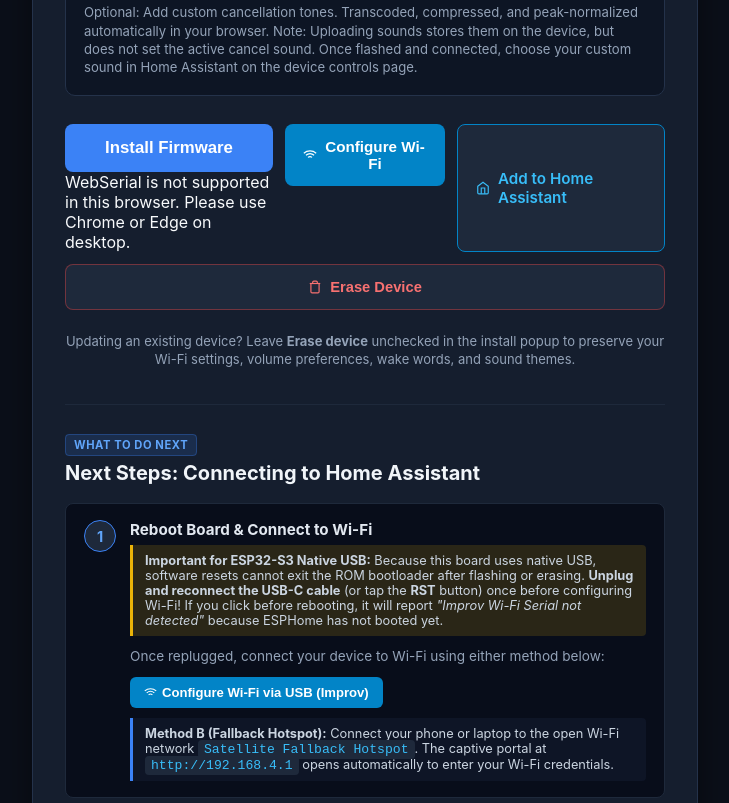
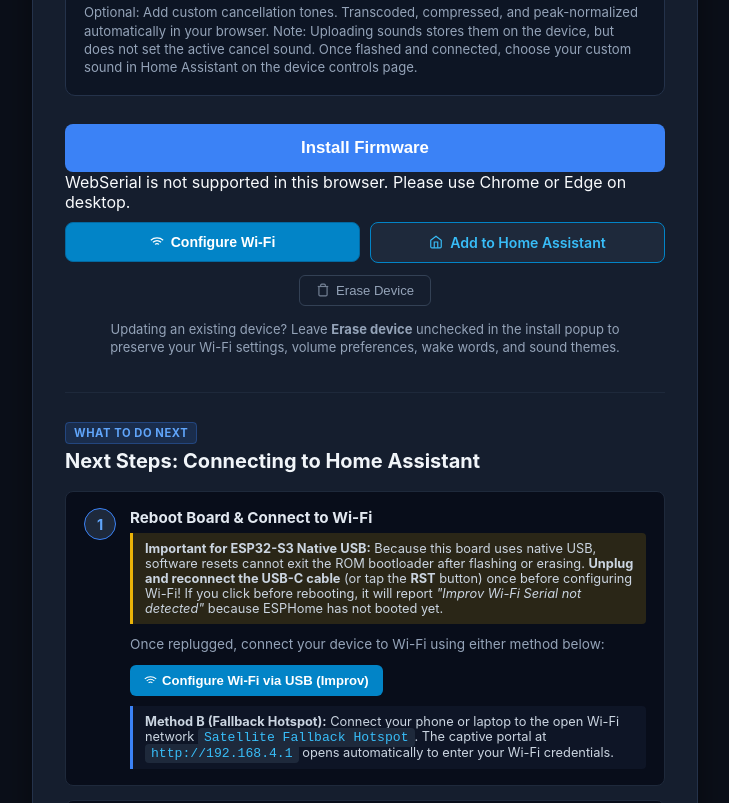
Before and after one commit to axiomantic/esphome-satellite, a plain HTML site: page web/index.html in a window 1280 px wide. Shown: the part 2397-3200 px from the top of the page, without its empty margins (275-1004 px from the left). Drawn offline with Linux system fonts and the light colour scheme.

Commit message:
web: redesign installer buttons into hierarchical layout with non-breaking labels

```diff
--- a/web/index.html
+++ b/web/index.html
@@ -88,28 +88,38 @@
     .ha-selection-note a:hover, .hint a:hover { color: #7dd3fc; }
     .install-warning-notice { width: 100%; box-sizing: border-box; margin-bottom: 8px; background: rgba(239, 68, 68, 0.1); border-left: 3px solid #ef4444; padding: 10px 14px; border-radius: 4px; font-size: 0.82rem; color: #fca5a5; display: none; text-align: left; }
     button.install-btn:disabled, button.install-btn.disabled-btn { background: #334155 !important; color: #64748b !important; cursor: not-allowed !important; box-shadow: none !important; opacity: 0.6; }
-    .actions { margin-top: 28px; display: flex; flex-direction: column; align-items: center; gap: 12px; }
-    button.install-btn { background: var(--primary); color: white; border: none; padding: 14px 28px; font-size: 1.05rem; font-weight: 600; border-radius: 8px; cursor: pointer; transition: background 0.2s; width: 100%; }
+    .actions { margin-top: 28px; display: flex; flex-direction: column; align-items: center; gap: 10px; width: 100%; }
+    .action-primary { width: 100%; }
+    .action-primary esp-web-install-button { width: 100%; display: block; }
+    button.install-btn { background: var(--primary); color: white; border: none; padding: 14px 28px; font-size: 1.05rem; font-weight: 600; border-radius: 8px; cursor: pointer; transition: background 0.2s; width: 100%; display: flex; align-items: center; justify-content: center; gap: 8px; white-space: nowrap; box-sizing: border-box; }
     button.install-btn:hover { background: var(--primary-hover); }
-    .action-buttons-row { width: 100%; display: flex; gap: 12px; flex-wrap: wrap; align-items: stretch; }
-    .action-buttons-row esp-web-install-button { flex: 2; min-width: 180px; }
-    .action-buttons-row improv-wifi-serial-launch-button { flex: 1.5; min-width: 160px; }
-    button.wifi-btn { background: #0284c7; color: white; border: none; padding: 14px 18px; font-size: 0.95rem; font-weight: 600; border-radius: 8px; cursor: pointer; transition: background 0.2s; width: 100%; display: inline-flex; align-items: center; justify-content: center; gap: 6px; }
+    .action-secondary-row { width: 100%; display: grid; grid-template-columns: repeat(auto-fit, minmax(200px, 1fr)); gap: 10px; }
+    .action-secondary-row improv-wifi-serial-launch-button { width: 100%; display: block; }
+    button.wifi-btn { background: #0284c7; color: white; border: 1px solid #0369a1; padding: 11px 14px; font-size: 0.88rem; font-weight: 600; border-radius: 8px; cursor: pointer; transition: all 0.2s ease; width: 100%; display: inline-flex; align-items: center; justify-content: center; gap: 7px; white-space: nowrap; box-sizing: border-box; }
     button.wifi-btn:hover { background: #0369a1; }
-    .modal-wifi-btn { background: #0284c7; color: white; border: none; padding: 8px 14px; font-size: 0.82rem; font-weight: 600; border-radius: 6px; cursor: pointer; display: inline-flex; align-items: center; gap: 5px; }
+    button.wifi-btn span, .ha-btn span { white-space: nowrap; }
+    .modal-wifi-btn { background: #0284c7; color: white; border: none; padding: 8px 14px; font-size: 0.82rem; font-weight: 600; border-radius: 6px; cursor: pointer; display: inline-flex; align-items: center; gap: 5px; white-space: nowrap; }
     .modal-wifi-btn:hover { background: #0369a1; }
-    .btn-guide-wifi { background: #0284c7; color: white; border: none; padding: 8px 14px; font-size: 0.82rem; font-weight: 600; border-radius: 6px; cursor: pointer; display: inline-flex; align-items: center; gap: 5px; }
+    .btn-guide-wifi { background: #0284c7; color: white; border: none; padding: 8px 14px; font-size: 0.82rem; font-weight: 600; border-radius: 6px; cursor: pointer; display: inline-flex; align-items: center; gap: 5px; white-space: nowrap; }
     .btn-guide-wifi:hover { background: #0369a1; }
-    .ha-btn { flex: 1.5; min-width: 170px; background: #1e293b; color: #38bdf8; border: 1px solid #0284c7; padding: 14px 18px; font-size: 0.95rem; font-weight: 600; border-radius: 8px; cursor: pointer; text-decoration: none; transition: all 0.2s ease; display: inline-flex; align-items: center; justify-content: center; gap: 8px; }
+    .ha-btn { background: #1e293b; color: #38bdf8; border: 1px solid #0284c7; padding: 11px 14px; font-size: 0.88rem; font-weight: 600; border-radius: 8px; cursor: pointer; text-decoration: none; transition: all 0.2s ease; display: inline-flex; align-items: center; justify-content: center; gap: 7px; white-space: nowrap; box-sizing: border-box; width: 100%; }
     .ha-btn:hover { background: rgba(2, 132, 199, 0.2); border-color: #38bdf8; color: #ffffff; }
-    .btn-guide-ha { background: #1e293b; color: #38bdf8; border: 1px solid #0284c7; padding: 8px 14px; font-size: 0.82rem; font-weight: 600; border-radius: 6px; cursor: pointer; text-decoration: none; display: inline-flex; align-items: center; gap: 6px; transition: all 0.2s ease; }
+    .btn-guide-ha { background: #1e293b; color: #38bdf8; border: 1px solid #0284c7; padding: 8px 14px; font-size: 0.82rem; font-weight: 600; border-radius: 6px; cursor: pointer; text-decoration: none; display: inline-flex; align-items: center; gap: 6px; transition: all 0.2s ease; white-space: nowrap; }
     .btn-guide-ha:hover { background: rgba(2, 132, 199, 0.2); border-color: #38bdf8; color: #ffffff; }
-    .erase-btn { flex: 1; min-width: 180px; background: #1e293b; color: #f87171; border: 1px solid rgba(239, 68, 68, 0.4); padding: 14px 18px; font-size: 0.92rem; font-weight: 600; border-radius: 8px; cursor: pointer; transition: all 0.2s ease; display: inline-flex; align-items: center; justify-content: center; gap: 8px; }
-    .erase-btn:hover { background: rgba(239, 68, 68, 0.15); border-color: #ef4444; color: #fca5a5; }
+    .action-utility-row { width: 100%; display: flex; justify-content: center; margin-top: 2px; }
+    .erase-btn { background: transparent; color: #94a3b8; border: 1px solid #334155; padding: 7px 16px; font-size: 0.82rem; font-weight: 500; border-radius: 6px; cursor: pointer; transition: all 0.2s ease; display: inline-flex; align-items: center; justify-content: center; gap: 6px; white-space: nowrap; }
+    .erase-btn:hover { background: rgba(239, 68, 68, 0.1); border-color: #ef4444; color: #fca5a5; }
+    .erase-btn svg { opacity: 0.75; }
+    .erase-btn:hover svg { opacity: 1; }
+    .erase-btn span { white-space: nowrap; }
+    .install-nvs-tip { margin-top: 4px; font-size: 13px; color: #94a3b8; text-align: center; line-height: 1.4; max-width: 520px; }
     .erase-status { width: 100%; box-sizing: border-box; border-radius: 6px; padding: 12px 16px; font-size: 0.85rem; line-height: 1.5; margin-top: 4px; text-align: left; }
     .erase-status.in-progress { background: rgba(59, 130, 246, 0.1); border: 1px solid #3b82f6; color: #93c5fd; }
     .erase-status.success { background: rgba(16, 185, 129, 0.1); border: 1px solid #10b981; color: #a7f3d0; }
     .erase-status.error { background: rgba(239, 68, 68, 0.1); border: 1px solid #ef4444; color: #fca5a5; }
+    @media (max-width: 480px) {
+      .action-secondary-row { grid-template-columns: 1fr; }
+    }
     .setup-guide-card { margin-top: 36px; padding-top: 28px; border-top: 1px solid #1e293b; width: 100%; text-align: left; }
     .guide-header { margin-bottom: 18px; }
     .guide-badge { background: rgba(59, 130, 246, 0.15); color: #60a5fa; border: 1px solid rgba(59, 130, 246, 0.3); font-size: 0.7rem; font-weight: 700; letter-spacing: 0.05em; padding: 3px 8px; border-radius: 4px; text-transform: uppercase; }
@@ -284,15 +294,17 @@
     </div>
     <div class="actions">
       <div id="installWarningNotice" class="install-warning-notice"></div>
-      <div class="action-buttons-row">
+      <div class="action-primary">
         <esp-web-install-button id="installBtn" manifest="manifest.json">
           <button slot="activate" class="install-btn">Install Firmware</button>
           <span slot="unsupported">WebSerial is not supported in this browser. Please use Chrome or Edge on desktop.</span>
         </esp-web-install-button>
+      </div>
+      <div class="action-secondary-row">
         <improv-wifi-serial-launch-button>
           <button slot="activate" class="wifi-btn" title="Configure Wi-Fi credentials directly over USB without re-flashing">
             <svg class="icon" viewBox="0 0 24 24" width="14" height="14" fill="none" stroke="currentColor" stroke-width="2"><path d="M5 12.55a11 11 0 0 1 14.08 0"></path><path d="M1.42 9a16 16 0 0 1 21.16 0"></path><path d="M8.53 16.11a6 6 0 0 1 6.95 0"></path><line x1="12" y1="20" x2="12.01" y2="20"></line></svg>
-            <span>Configure Wi-Fi</span>
+            <span>Configure Wi&#8209;Fi</span>
           </button>
           <span slot="unsupported"></span>
         </improv-wifi-serial-launch-button>
@@ -300,12 +312,14 @@
           <svg class="icon" viewBox="0 0 24 24" width="14" height="14" fill="none" stroke="currentColor" stroke-width="2"><path d="M3 9l9-7 9 7v11a2 2 0 0 1-2 2H5a2 2 0 0 1-2-2z"></path><polyline points="9 22 9 12 15 12 15 22"></polyline></svg>
           <span>Add to Home Assistant</span>
         </a>
+      </div>
+      <div class="action-utility-row">
         <button type="button" id="btnEraseDevice" class="erase-btn" title="Completely wipe all flash partitions, cached Wi-Fi credentials, and NVS settings">
           <svg class="icon" viewBox="0 0 24 24" width="14" height="14" fill="none" stroke="currentColor" stroke-width="2"><path d="M3 6h18"></path><path d="M19 6v14a2 2 0 0 1-2 2H7a2 2 0 0 1-2-2V6m3 0V4a2 2 0 0 1 2-2h4a2 2 0 0 1 2 2v2"></path></svg>
           <span>Erase Device</span>
         </button>
       </div>
-      <div class="install-nvs-tip" style="margin-top: 10px; font-size: 13px; color: #94a3b8; text-align: center; line-height: 1.4;">Updating an existing device? Leave <strong>Erase device</strong> unchecked in the install popup to preserve your Wi-Fi settings, volume preferences, wake words, and sound themes.</div>
+      <div class="install-nvs-tip">Updating an existing device? Leave <strong>Erase device</strong> unchecked in the install popup to preserve your Wi-Fi settings, volume preferences, wake words, and sound themes.</div>
       <div id="eraseStatus" class="erase-status" style="display: none;"></div>
     </div>
 
@@ -326,7 +340,7 @@
               <improv-wifi-serial-launch-button>
                 <button slot="activate" class="btn-guide-wifi">
                   <svg class="icon" viewBox="0 0 24 24" width="13" height="13" fill="none" stroke="currentColor" stroke-width="2"><path d="M5 12.55a11 11 0 0 1 14.08 0"></path><path d="M1.42 9a16 16 0 0 1 21.16 0"></path><path d="M8.53 16.11a6 6 0 0 1 6.95 0"></path><line x1="12" y1="20" x2="12.01" y2="20"></line></svg>
-                  <span>Configure Wi-Fi via USB (Improv)</span>
+                  <span>Configure Wi&#8209;Fi via USB (Improv)</span>
                 </button>
               </improv-wifi-serial-launch-button>
             </div>
@@ -1803,7 +1817,7 @@
                 <improv-wifi-serial-launch-button>
                   <button slot="activate" class="modal-wifi-btn">
                     <svg class="icon" viewBox="0 0 24 24" width="12" height="12" fill="none" stroke="currentColor" stroke-width="2"><path d="M5 12.55a11 11 0 0 1 14.08 0"></path><path d="M1.42 9a16 16 0 0 1 21.16 0"></path><path d="M8.53 16.11a6 6 0 0 1 6.95 0"></path><line x1="12" y1="20" x2="12.01" y2="20"></line></svg>
-                    <span>Configure Wi-Fi via USB</span>
+                    <span>Configure Wi&#8209;Fi via USB</span>
                   </button>
                 </improv-wifi-serial-launch-button>
               </div>
```
